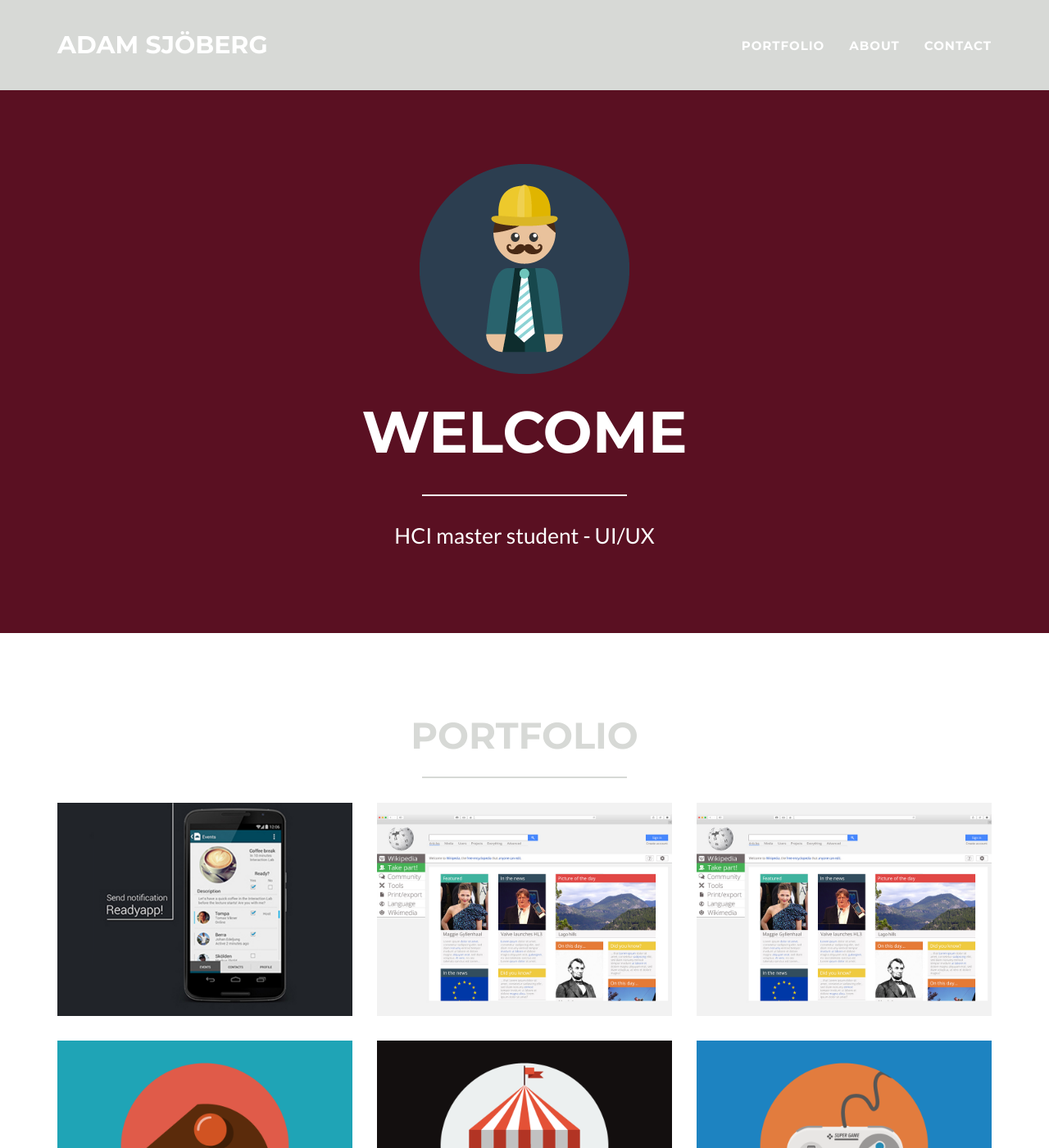
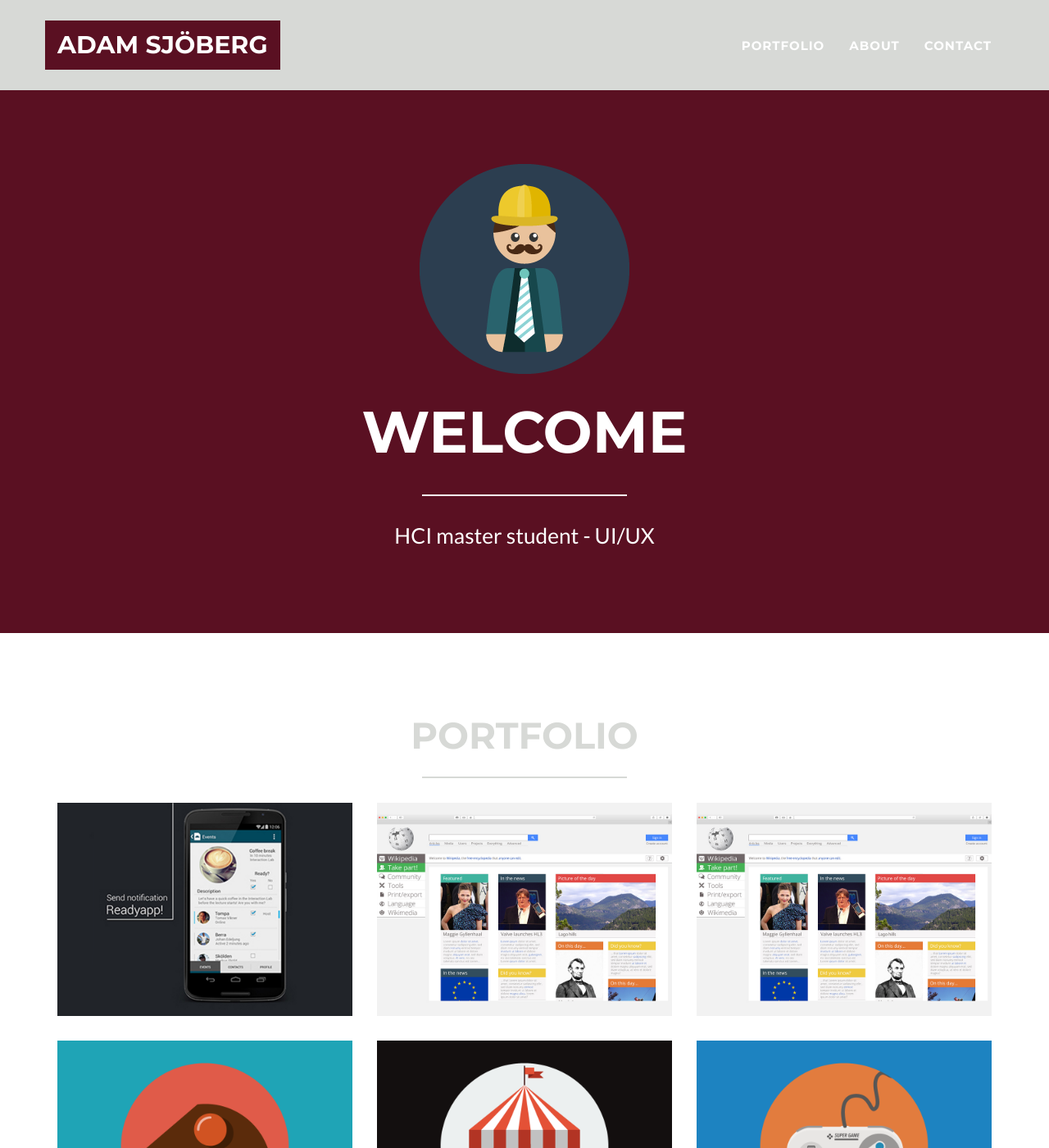
Before and after one commit to Adamsjoberg/Adamsjoberg.github.io, a Jekyll site: the page built from index.html, in a window 1280 px wide and 1400 px high. Shown: the whole window at 82% size. Built offline with Jekyll 4.4.1, drawn with Linux system fonts in a browser that asks for light colours.

Commit message:
test bg color

```diff
--- a/_includes/css/main.css
+++ b/_includes/css/main.css
@@ -136,6 +136,7 @@ header .intro-text .skills {
         -webkit-transition: all .3s;
         -moz-transition: all .3s;
         transition: all .3s;
+        background-color: #{{ site.color.primary }}
     }
 
     .navbar-fixed-top.navbar-shrink {
```
